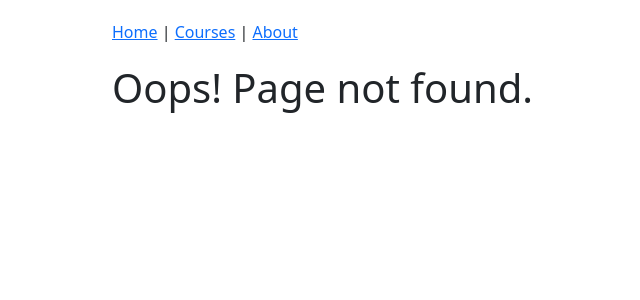
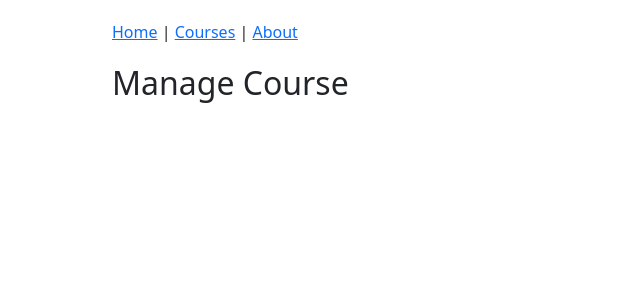
Before and after one commit to xcixor/e_learning, a React app: page /course in a window 1280 px wide. Before the commit this address had no page. Shown: the top 300 px of the page, without its empty margins (115-755 px from the left). Built offline with nearby package versions, Linux system fonts and the light colour scheme; no server answers; what redux-immutable-state-invariant would draw is missing.

Commit message:
refactor(components): convert ManageCourseComponent into a function component

```diff
--- a/src/components/App.js
+++ b/src/components/App.js
@@ -5,6 +5,7 @@
 import Header from "./common/Header";
 import PageNotFound from "./PageNotFound";
 import CoursesPage from "./courses/CoursesPage";
+import ManageCoursePage from "./courses/ManageCoursePage";
 
 function App() {
 	return (
@@ -14,6 +15,8 @@
 				<Route exact path="/" component={HomePage} />
 				<Route path="/about" component={AboutPage} />
 				<Route path="/courses" component={CoursesPage} />
+				<Route path="/course/:slug" component={ManageCoursePage} />
+				<Route path="/course" component={ManageCoursePage} />
 				<Route component={PageNotFound} />
 			</Switch>
 		</div>
--- a/src/components/courses/ManageCoursePage.js
+++ b/src/components/courses/ManageCoursePage.js
@@ -1,12 +1,11 @@
-import React from "react";
+import React, { useEffect } from "react";
 import { connect } from "react-redux";
 import { loadCourses } from "../../redux/actions/courseActions";
 import { loadAuthors } from "../../redux/actions/authorActions";
 import PropTypes from "prop-types";
 
-class ManageCoursePage extends React.Component {
-	componentDidMount() {
-		const { courses, authors, loadAuthors, loadCourses } = this.props;
+function ManageCoursePage({ courses, authors, loadAuthors, loadCourses }) {
+	useEffect(() => {
 		if (courses.length === 0) {
 			loadCourses().catch((error) => {
 				alert("Loading courses failed" + error);
@@ -18,15 +17,13 @@
 				alert("Loading authors failed" + error);
 			});
 		}
-	}
+	}, []);
 
-	render() {
-		return (
-			<div>
-				<h2>Manage Course</h2>
-			</div>
-		);
-	}
+	return (
+		<div>
+			<h2>Manage Course</h2>
+		</div>
+	);
 }
 
 ManageCoursePage.propTypes = {
```
